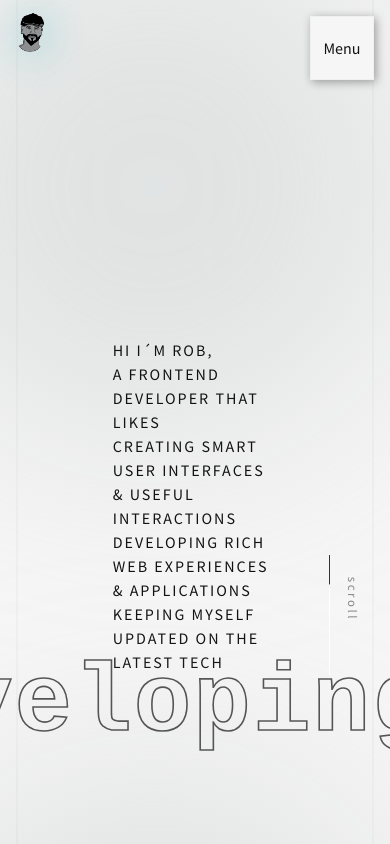
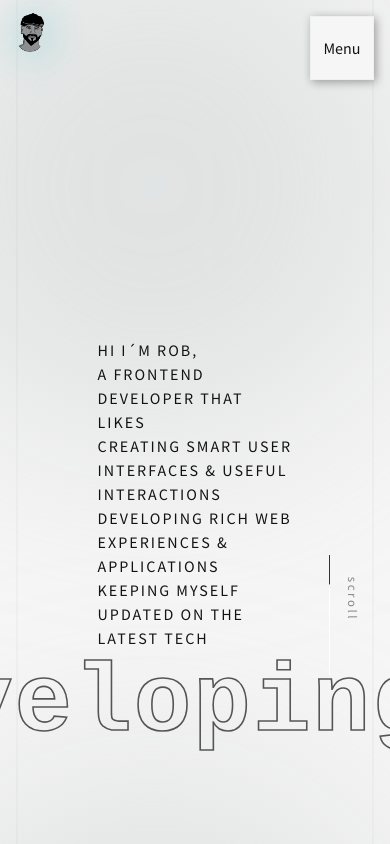
Before and after one commit to robonexx/robertwagar2024, a React (Vite) app: page / in a window 390 px wide. Shown: the top 844 px of the page. Built offline with nearby package versions, Linux system fonts and the light colour scheme; a web font is replaced by a local one.

Commit message:
Update introText.module.scss
Change from mobile

```diff
--- a/src/pages/home/_components/intro/introText.module.scss
+++ b/src/pages/home/_components/intro/introText.module.scss
@@ -7,8 +7,6 @@
   font-size: $font-size-m;
   text-transform: uppercase;
   text-align: left;
-  padding-left: $body-space;
-  padding-right: $body-space;
 
   @media (min-width: 960px) {
     margin-top: 50vh;
@@ -16,6 +14,7 @@
 
 
   .text > .p {
+    width: 100%;
     border-right: 1px solid $color-client-3;
     margin: 0px;
     padding: 1rem 0;
```
